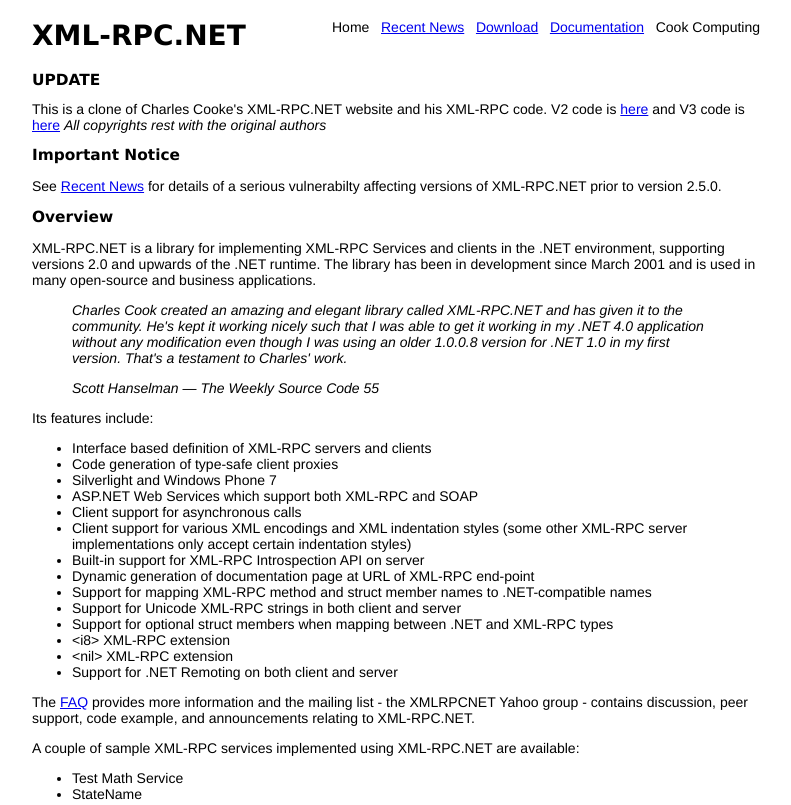
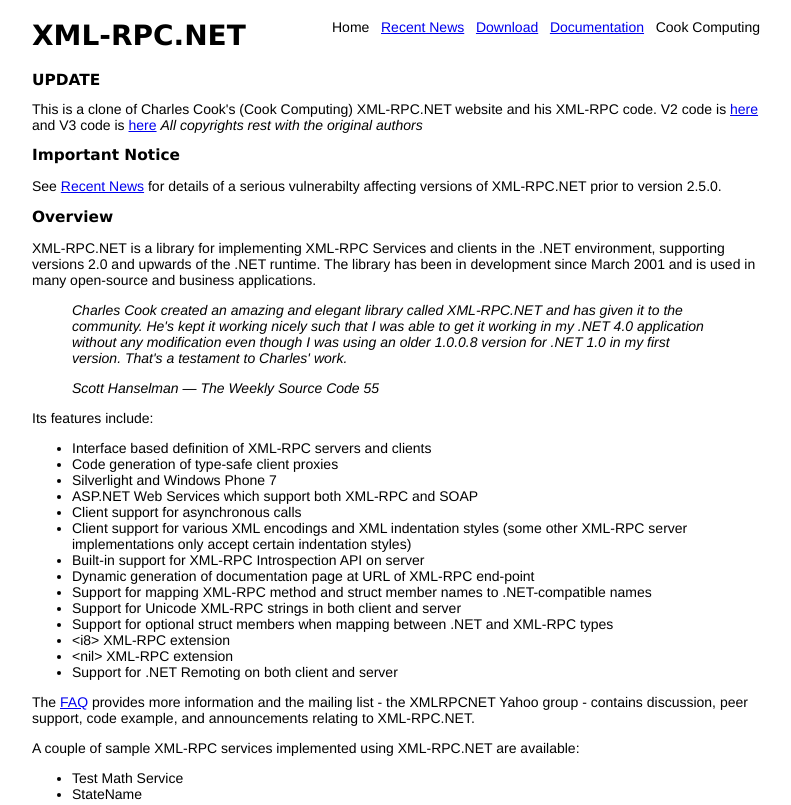
Before and after one commit to iM2F1/XML-RPC.NET, a plain HTML site: page index.html in a window 1280 px wide. Shown: the top 805 px of the page, without its empty margins (126-917 px from the left). Drawn offline with Linux system fonts and the light colour scheme.

Commit message:
Fix typo

```diff
--- a/index.html
+++ b/index.html
@@ -32,7 +32,7 @@
 <h1>XML-RPC.NET</h1>
 <div>
 <h2>UPDATE</h2>
-This is a clone of Charles Cooke's XML-RPC.NET website and his XML-RPC code.
+This is a clone of Charles Cook's (Cook Computing) XML-RPC.NET website and his XML-RPC code.
 V2 code is <a href="https://github.com/PaperCutSoftware/XML-RPC.NET/tree/v-2">here</a>
 and V3 code is <a href="https://github.com/PaperCutSoftware/XML-RPC.NET/tree/v-3">here</a>
 
```
